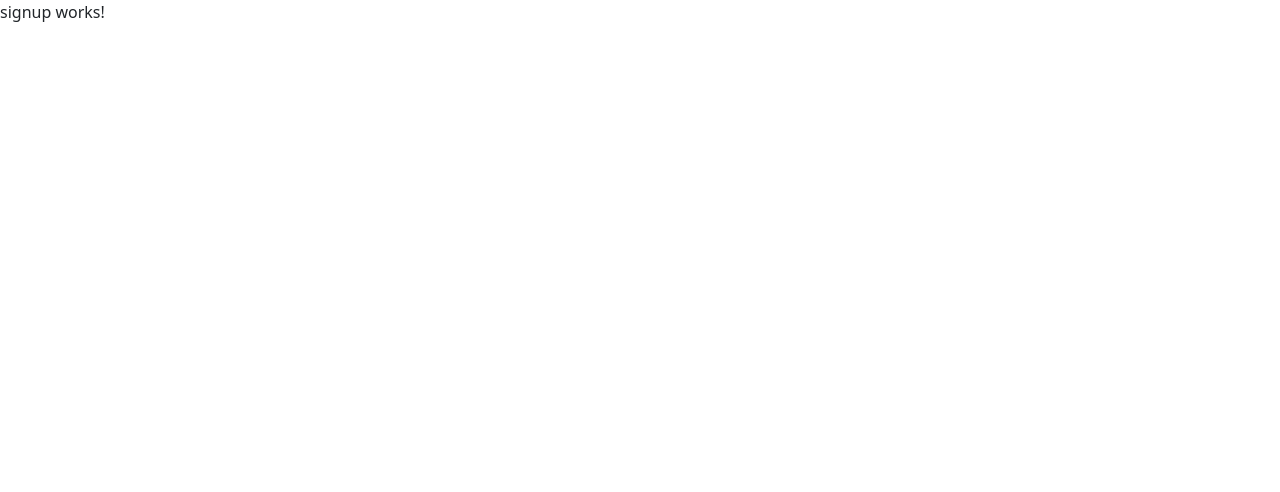
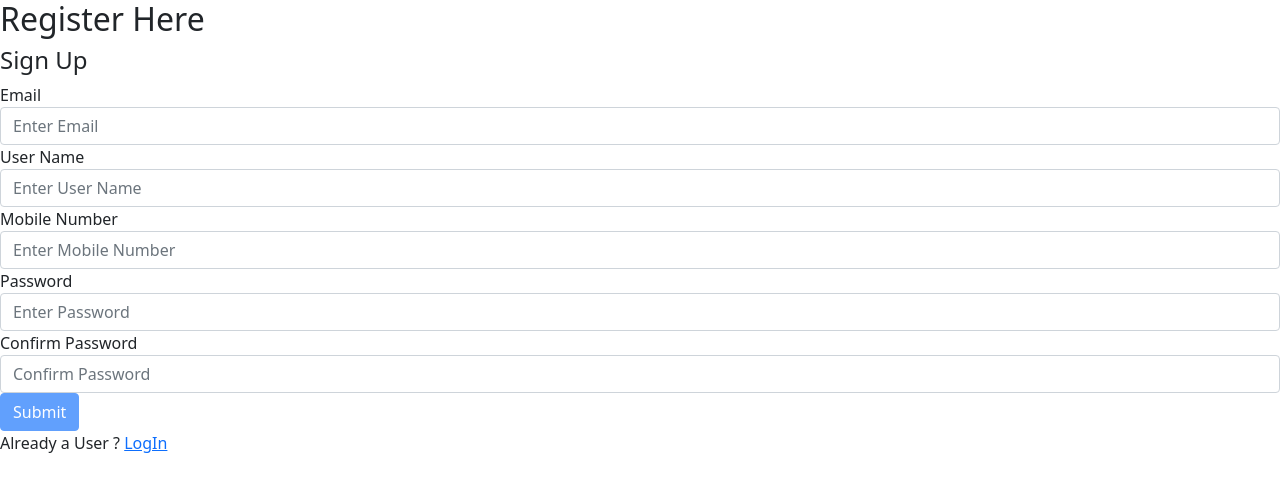
Before and after one commit to pradeeshprakasan17/B1JA01, an Angular app in the folder Workspace/angularapp/: page /signup in a window 1280 px wide. Shown: the top 492 px of the page. Built offline with nearby package versions, Linux system fonts and the light colour scheme.

Commit message:
signup page

```diff
--- a/Workspace/angularapp/src/app/signup/signup.component.css
+++ b/Workspace/angularapp/src/app/signup/signup.component.css
@@ -0,0 +1,3 @@
+input.ng-touched.ng-invalid{
+    border : 2px solid red;
+}
--- a/Workspace/angularapp/src/app/signup/signup.component.html
+++ b/Workspace/angularapp/src/app/signup/signup.component.html
@@ -1 +1,71 @@
-<p>signup works!</p>
+<div class="signUpPage-container">
+    <div class="signUpForm-container">
+    <h2>Register Here</h2>
+    <form [formGroup]="signUpForm" (ngSubmit)="onSubmit()">
+    <h4>Sign Up</h4>
+    <div class="form-group">
+        <label for="email">Email</label>
+        <input id="email" class="form-control" type="email" placeholder="Enter Email" formControlName="email"
+        [class.is-invalid] = "email?.invalid && email?.touched">
+        <div *ngIf="email?.invalid && email?.touched" class="text-danger">
+            <small *ngIf="emailcontrols?.['required']">Email is Required</small>
+            <small *ngIf="emailcontrols?.['pattern']">Email is Invalid</small>
+        </div>
+    </div>
+
+    <div class="form-group">
+        <label for="'userName">User Name</label>
+        <input id="userName" class="form-control" type="text" placeholder="Enter User Name" formControlName="userName"
+        [class.is-invalid] = "userName?.invalid && userName?.touched">
+        <div *ngIf="userName?.invalid && userName?.touched" class="text-danger">
+            <small *ngIf="userNamecontrols?.['required']">Username is Required</small>
+            <small *ngIf="userNamecontrols?.['minlength']">Username should be atleast 3 characters</small>
+        </div>
+    </div>
+
+    <div class="form-group">
+        <label for="mobileNumber">Mobile Number</label>
+        <input id="mobileNumber" class="form-control" type="text" placeholder="Enter Mobile Number" formControlName="mobileNumber"
+        [class.is-invalid] = "mobileNumber?.invalid && mobileNumber?.touched" maxlength="10" (keypress)="onlyNumbersAllowed($event)">
+        <div *ngIf="mobileNumber?.invalid && mobileNumber?.touched" class="text-danger">
+            <small *ngIf="mobileNumbercontrols?.['required']">Mobile Number is Required</small>
+            <small *ngIf="mobileNumbercontrols?.['minlength']">Enter 10 digit mobile number</small>
+        </div>
+    </div>
+
+    <div class="form-group">
+        <label for="password">Password</label>
+        <input id="password" class="form-control" type="password" placeholder="Enter Password" formControlName="password"
+        [class.is-invalid] = "password?.invalid && password?.touched" (change)="onPasswordMatch()">
+        <div *ngIf="password?.invalid && password?.touched" class="text-danger">
+            <small *ngIf="passwordcontrols?.['required']">Password is Required</small>
+            <small *ngIf="passwordcontrols?.['pattern']">
+                Password should have atleast<br>
+                *minimum 8 characters<br>
+                *one capital letter, one small letter<br>
+                *one number,one special character
+            </small>
+        </div>
+    </div>
+
+    <div class="form-group">
+        <label for="confirmPassword">Confirm Password</label>
+        <input id="confirmPassword" class="form-control" type="password" placeholder="Confirm Password" formControlName="confirmPassword"
+        [class.is-invalid] = "confirmPassword?.invalid && confirmPassword?.touched" (change)="onPasswordMatch()">
+        <div *ngIf="confirmPassword?.invalid && confirmPassword?.touched" class="text-danger">
+            <small *ngIf="confirmPasswordcontrols.errors?.['required']">Confirm Password is Required</small>
+            <small *ngIf="confirmPasswordcontrols.hasError('mismatch')">Confirm Password does not match.</small>
+        </div>
+    </div>
+
+    <div class="button-tag">
+        <button id="submitButton" [disabled]="!signUpForm.valid" class="btn btn-primary">Submit</button>
+    </div>
+    </form>
+</div>
+
+    <div class="signUpRouting-container">
+        <p class="signUp-nav"> Already a User ?
+        <a id="signinLink" routerLink="/login">LogIn</a></p>
+    </div>
+</div>
--- a/Workspace/angularapp/src/app/signup/signup.component.ts
+++ b/Workspace/angularapp/src/app/signup/signup.component.ts
@@ -1,4 +1,5 @@
 import { Component, OnInit } from '@angular/core';
+import { FormBuilder,Validators} from '@angular/forms';
 
 @Component({
   selector: 'app-signup',
@@ -7,7 +8,75 @@ import { Component, OnInit } from '@angular/core';
 })
 export class SignupComponent implements OnInit {
 
-  constructor() { }
+  constructor(private formbuilder: FormBuilder) {}
+
+  emailRegex = "^(?=.{1,64}@)[A-Za-z0-9_-]+(\\.[A-Za-z0-9_-]+)*@"
+            + "[^-][A-Za-z0-9-]+(\\.[A-Za-z0-9-]+)*(\\.[A-Za-z]{2,})$";
+  passwordRegex ="(?=.*[a-z])(?=.*[A-Z])(?=.*[0-9])(?=.*[$@#$^!%*?&])[A-Za-z\d$@#$^!%*?&].{7,15}";
+
+  signUpForm = this.formbuilder.group({
+    email: ['',[Validators.required,Validators.pattern(this.emailRegex)]],
+    userName:['',[Validators.required,Validators.minLength(3)]],
+    mobileNumber:['',[Validators.required,Validators.minLength(10)]],
+    password:['',[Validators.required,Validators.pattern(this.passwordRegex)]],
+    confirmPassword:['',Validators.required]
+  });
+
+  onSubmit(){
+    console.log(this.signUpForm.value);
+  }
+
+  onPasswordMatch() {
+    if (this.confirmPasswordcontrols.value == this.signUpForm.controls['password'].value) {
+      this.confirmPasswordcontrols.setErrors(null);
+    }
+    else {
+      this.confirmPasswordcontrols.setErrors({ mismatch: true });
+    }
+  }
+
+  onlyNumbersAllowed(event : any):boolean{
+    const charCode = (event.which)?event.which: event.keyCode;
+    if(charCode > 31 && (charCode < 48 || charCode >57)){
+      return false;
+    }
+    return true;
+  }
+
+  get email(){
+    return this.signUpForm.get('email');
+  }
+  get emailcontrols(){
+    return this.signUpForm.controls['email'].errors;
+  }
+
+  get userName(){
+    return this.signUpForm.get('userName');
+  }
+  get userNamecontrols(){
+    return this.signUpForm.controls['userName'].errors;
+  }
+
+  get mobileNumber(){
+    return this.signUpForm.get('mobileNumber');
+  }
+  get mobileNumbercontrols(){
+    return this.signUpForm.controls['mobileNumber'].errors;
+  }
+
+  get password(){
+    return this.signUpForm.get('password');
+  }
+  get passwordcontrols(){
+    return this.signUpForm.controls['password'].errors;
+  }
+
+  get confirmPassword(){
+    return this.signUpForm.get('confirmPassword');
+  }
+  get confirmPasswordcontrols(){
+    return this.signUpForm.controls['confirmPassword'];
+  }
 
   ngOnInit(): void {
   }
```
